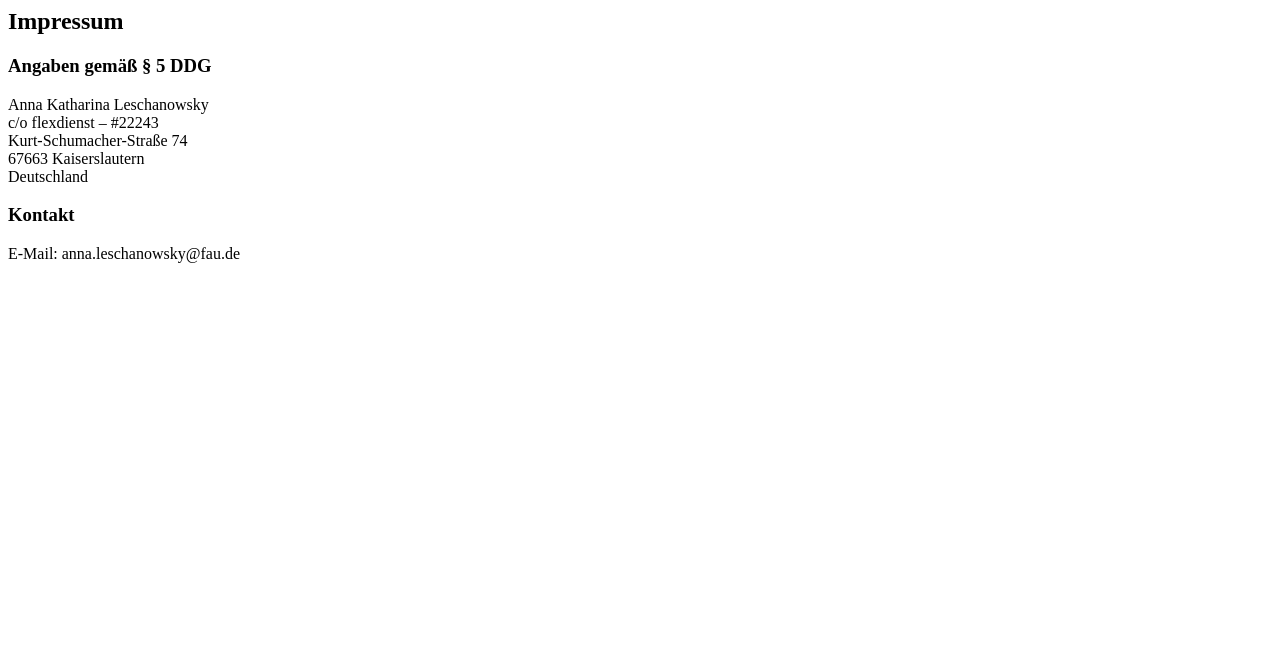
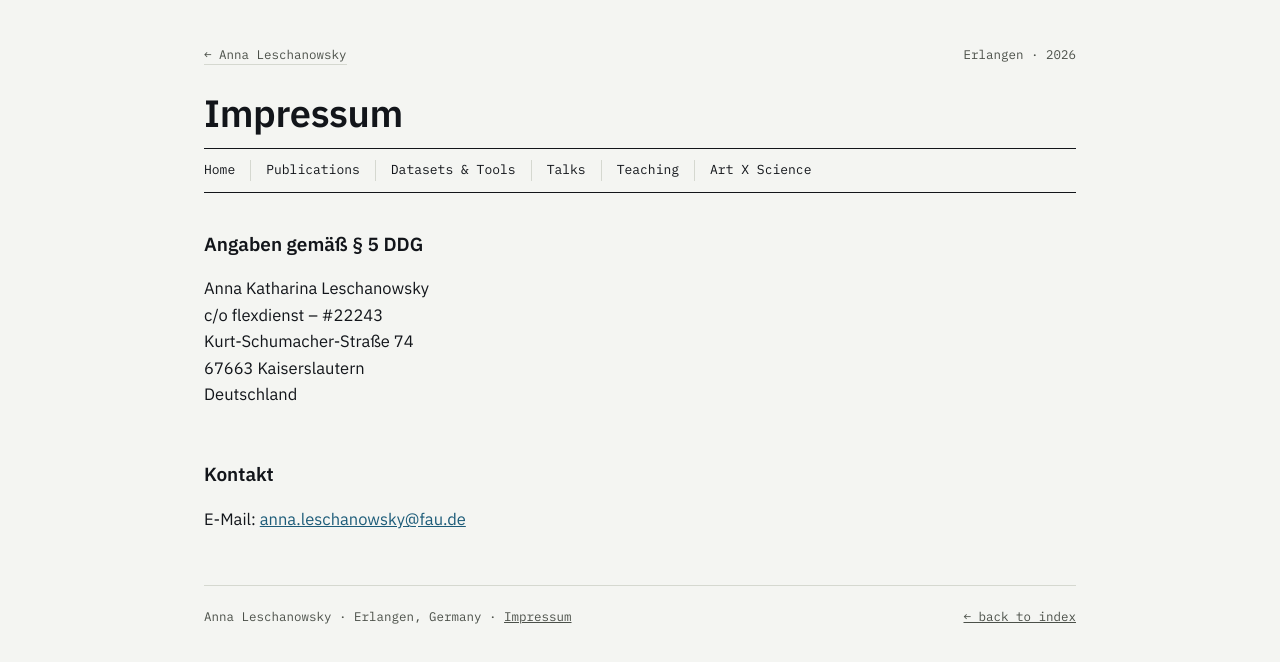
Before and after one commit to AnnaLesch/annaleschanowsky.github.io, a plain HTML site: page impressum.html in a window 1280 px wide. Drawn offline with Linux system fonts and the light colour scheme.

Commit message:
Update pages

```diff
--- a/impressum.html
+++ b/impressum.html
@@ -1,6 +1,34 @@
-<h2>Impressum</h2>
+<!DOCTYPE html>
+<html lang="de">
+<head>
+<meta charset="UTF-8">
+<meta name="viewport" content="width=device-width, initial-scale=1">
+<title>Impressum — Anna Leschanowsky</title>
+<link rel="stylesheet" href="style.css">
+</head>
+<body>
+<div class="page">
 
-<h3>Angaben gemäß § 5 DDG</h3>
+  <div class="topbar">
+    <a href="index.html">← Anna Leschanowsky</a>
+    <span>Erlangen · 2026</span>
+  </div>
+
+  <header class="hero">
+    <h1>Impressum</h1>
+  </header>
+
+  <nav class="site-nav">
+    <a href="index.html">Home</a>
+    <a href="publications.html">Publications</a>
+    <a href="tools.html">Datasets &amp; Tools</a>
+    <a href="talks.html">Talks</a>
+    <a href="teaching.html">Teaching</a>
+    <a href="art.html">Art X Science</a>
+  </nav>
+
+  <section>
+    <h2 class="section-title">Angaben gemäß § 5 DDG</h2>
     <p>
       Anna Katharina Leschanowsky<br>
       c/o flexdienst – #22243<br>
@@ -8,6 +36,18 @@
       67663 Kaiserslautern<br>
       Deutschland
     </p>
+  </section>
 
-<h3>Kontakt</h3>
-<p>E-Mail: anna.leschanowsky@fau.de</p>
+  <section>
+    <h2 class="section-title">Kontakt</h2>
+    <p>E-Mail: <a href="mailto:anna.leschanowsky@fau.de">anna.leschanowsky@fau.de</a></p>
+  </section>
+
+  <footer>
+    <span>Anna Leschanowsky · Erlangen, Germany · <a href="impressum.html">Impressum</a></span>
+    <a href="index.html">← back to index</a>
+  </footer>
+
+</div>
+</body>
+</html>
```
Also changed, not shown: art.html (+2 -2 lines), index.html (+4 -4 lines), publications.html (+2 -2 lines), talks.html (+2 -2 lines), teaching.html (+2 -2 lines), tools.html (+1 -1 lines), 2 other files. Lines whose indentation alone changed are shown as unchanged.
